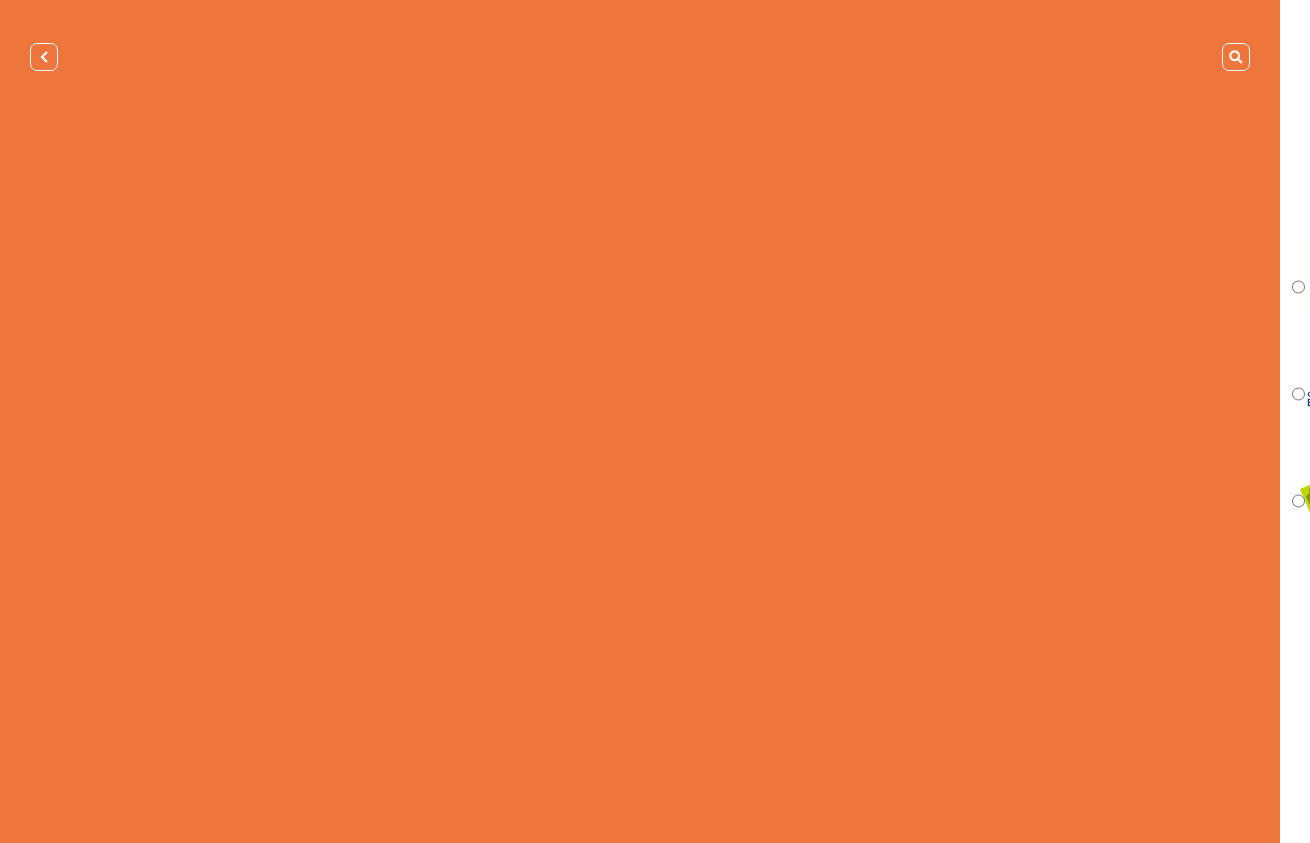
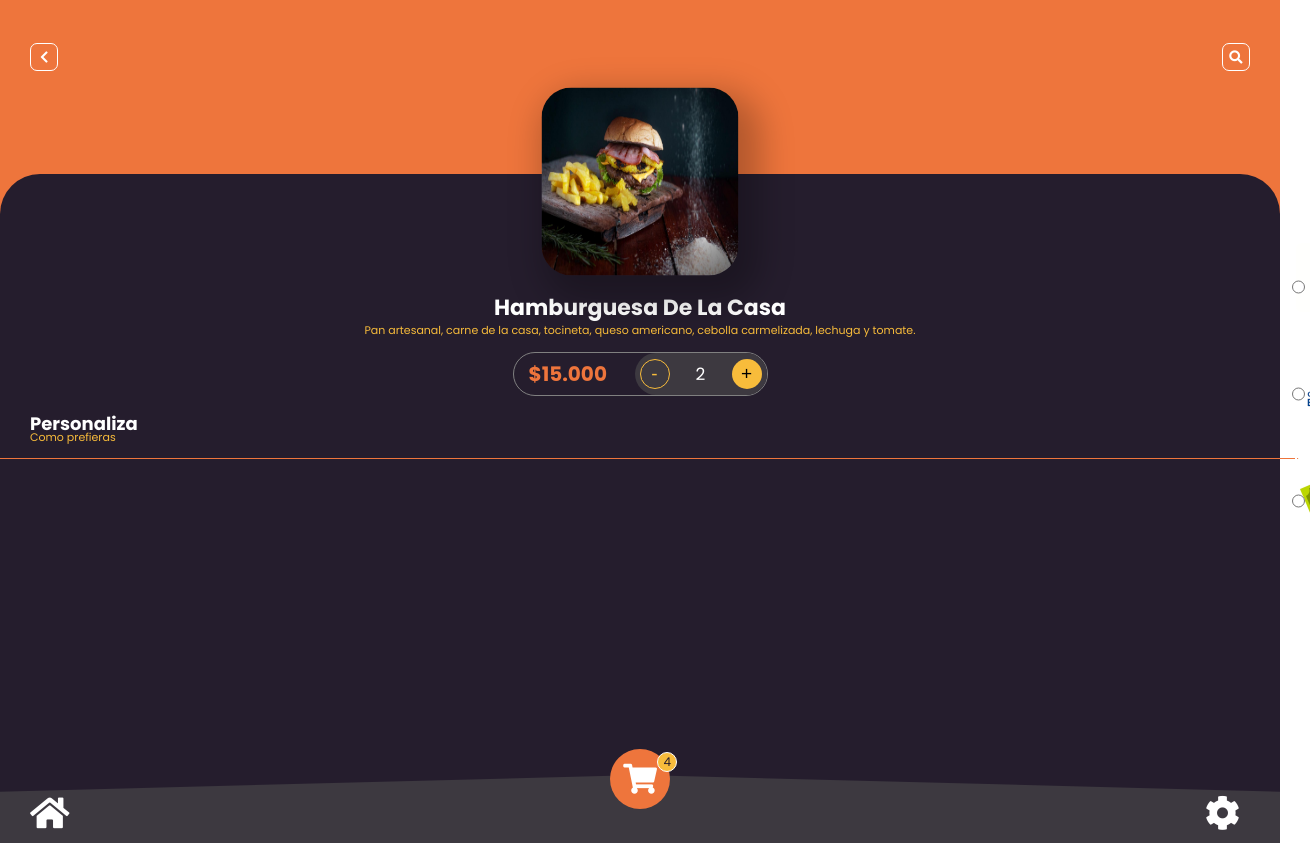
Before and after one commit to solemme1987/terranova, a website: page product.html in a window 1280 px wide. Shown: the whole page, 1310 px wide, since content can reach past the window. Drawn offline with Linux system fonts and the light colour scheme.

Commit message:
product infor terminado hasta el titulo personalizar

```diff
--- a/assets/css/product.css
+++ b/assets/css/product.css
@@ -1,3 +1,160 @@
 .container{
     background: var(--orange);
 }
+
+header{
+    margin-bottom: 103px;
+}
+/* ------------------------------------------------
+    ESTILOS  PAR LA SESION DE INFO PRODUCTO imagen
+--------------------------------------------------*/
+.productInfo{
+    position: relative;
+    background:var(--dark);
+    border-top-left-radius: 40px;
+    border-top-right-radius: 40px;
+    flex:1 auto;
+}
+
+.productInfo .img-info-container{
+   position: absolute;
+   top:2%;
+   left: 50%;
+   transform: translate(-50%, -50%);
+}
+
+.productInfo .img-info-container img{
+    width: 197px;
+    height: 188px;
+    border-radius: 30px;
+    box-shadow: 11px 15px 33px 11px rgba(0, 0, 0, 0.25);
+}
+
+.productInfo .product-description{
+  margin-top: 117px;
+  padding: 0 51px;
+  text-align: center;
+}
+
+.productInfo .product-description h1{
+    font-size: 20px;
+    font-weight: 700;
+    color:var(--white);
+    text-transform: capitalize;
+    margin: 0;
+}
+
+.productInfo .product-description p{
+  margin:0;
+  font-size: 11px;
+  color: var(--lightOrange);
+  line-height: 12px;
+  text-align: center;
+}
+
+/* ------------------------------------------------
+    ESTILOS  PAR LA SESION DE INFO PRODUCTO Precio
+    y cantidad
+--------------------------------------------------*/
+.price-container{
+    width: 100%;
+    display: flex;
+    justify-content: center;
+}
+.price-container .price{
+    font-size: 20px;
+    font-weight: 700;
+    color: var(--orange);
+}
+
+.price-container-body{
+    display: flex;
+    width: 238px;
+    justify-content: space-between;
+    margin-top: 16px;
+    align-items: center;
+    border: 0.031rem solid gray;
+    border-radius: 43px;
+    padding-left: 15px;
+    left:50%;
+}
+
+.card-buttons {
+    background: var(--midDark);
+    width: 122px;
+    height: 42px;
+    display: flex;
+    align-items: center;
+    justify-content: space-between;
+    border-radius: 43px;
+    padding: 0 5px;
+}
+
+ .card-buttons button {
+    width: 30px;
+    height: 30px;
+    font-size: 16px;
+    background: transparent;
+    outline: 0;
+    border: 0;
+    border-radius: 50%;
+    transition: 0.1s ease-in-out;
+    font-size: 19px;
+    align-items: center;
+}
+
+ .card-buttons .subs {
+    border: 0.5px solid var(--lightOrange);
+    color: var(--lightOrange);
+}
+
+ .card-buttons .quantity {
+    margin: 0 10px 0 10px;
+    font-size: 17px;
+}
+
+.card-buttons .add {
+    background: var(--lightOrange);
+}
+
+/* ------------------------------------------------
+    ESTILOS  PARA el titulo de perzonalizacion
+--------------------------------------------------*/
+.config-title-box{
+    border-bottom:1px solid var(--orange);
+    width: 100%;
+    padding: 10px 0 10px 30px;
+}
+ .config-title-box h3{
+    font-size: 18px;
+    line-height: 0;
+    margin-bottom: 13px;
+}
+.config-title-box p{
+    font-size: 11px;
+    line-height: 0;
+    color: var(--lightOrange);
+}
+
+
+
+
+
+
+
+
+/* ------------------------------------------------
+    ESTILOS  PAR EL FOOTER
+--------------------------------------------------*/
+footer{
+    background: var(--dark);
+
+}
+@media (min-width:412px){
+
+    .productInfo .product-description h1{
+        font-size: 22px;
+    }
+
+
+}
--- a/product.html
+++ b/product.html
@@ -92,15 +92,52 @@
         </header>
 
         <!-- SECCION DE PRODUCTOS EN HOM -->
-        <section class="productSection" id="productSection">
+        <section class="productInfo" id="productInfo">
 
+         <div class="img-info-container">
+            <img src="assets/img/hamburg/delaCasaInfo.jpg" alt="Info burgerHouse">
+         </div>
 
+         <div class="product-description">
+            <h1>hamburguesa de la casa</h1>
+            <p>
+               Pan artesanal, carne de la casa, tocineta, queso
+               americano, cebolla carmelizada, lechuga y tomate.
+            </p>
+
+            <div class="price-container">
+             <div class="price-container-body">
+                <span class="price">$15.000</span>
+                <div class="card-buttons">
+                   <button class="subs">
+                      -
+                   </button>
+                   <span class="quantity">2</span>
+                   <button class="add">
+                      +
+                   </button>
+                </div>
+             </div>
+            </div>
+         </div>
+
+         <div class="config-title-box">
+            <h3 class="config-tittle">Personaliza</h3>
+            <p>Como prefieras</p>
+         </div>
+
+          <div class="config-container">
+
+              <div class="config option">
+
+              </div>
+          </div>
         </section>
 
-        <!-- <footer class="menu-bar"> -->
+        <footer class="menu-bar">
 
             <!-- Boton del centro  -->
-           <!-- <div class="car-button-container">
+            <div class="car-button-container">
                <i class="fas fa-shopping-cart car-button"></i>
                <span class="quantity">4</span>
             </div>
@@ -110,7 +147,8 @@
                <i class="fas fa-cog open-menu"></i>
             </div>
 
-        </footer> -->
+         </footer>
+
 
 </div>
 <script src="assets/js/main.js"></script>
```
Also changed, not shown: assets/img/hamburg/delaCasaInfo.jpg (added), assets/img/hamburg/infoDeLaCasa.png (added). Lines whose indentation alone changed are shown as unchanged.
